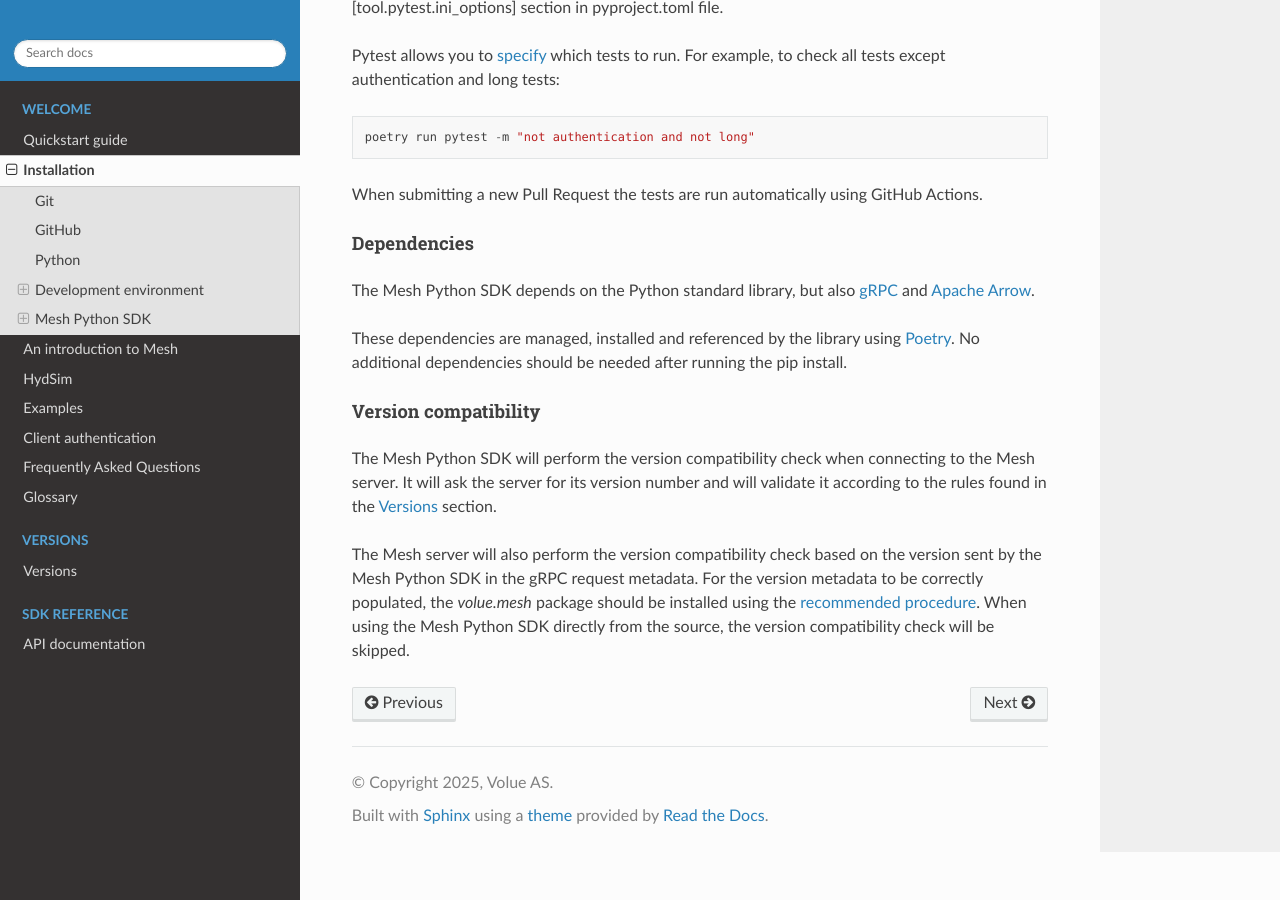
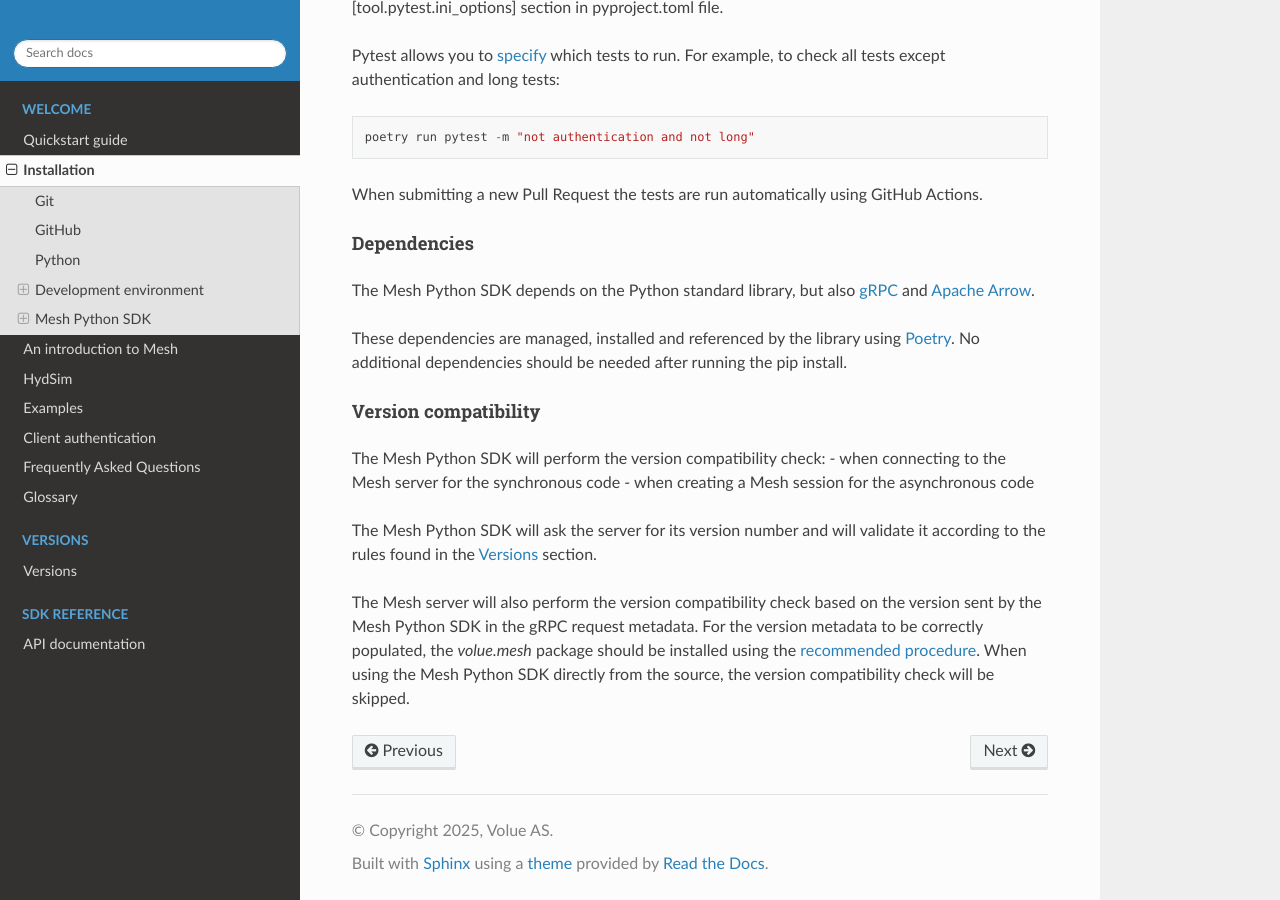
Before and after one commit to Volue-Public/energy-mesh-python, a Sphinx documentation site: the page built from docs/source/installation.rst, in a window 1280 px wide and 900 px high, scrolled down 4511 px. Built offline with Sphinx 7.4.7 and the Read the Docs theme 3.1.0, drawn with Linux system fonts in a browser that asks for light colours.

Commit message:
format and doc

```diff
--- a/docs/source/installation.rst
+++ b/docs/source/installation.rst
@@ -215,9 +215,12 @@ No additional dependencies should be needed after running the pip install.
 Version compatibility
 =====================
 
-The Mesh Python SDK will perform the version compatibility check when connecting to the Mesh server.
-It will ask the server for its version number and will validate it according to the rules
-found in the :doc:`versions` section.
+The Mesh Python SDK will perform the version compatibility check:
+- when connecting to the Mesh server for the synchronous code
+- when creating a Mesh session for the asynchronous code
+
+The Mesh Python SDK will ask the server for its version number
+and will validate it according to the rules found in the :doc:`versions` section.
 
 The Mesh server will also perform the version compatibility check based on the version
 sent by the Mesh Python SDK in the gRPC request metadata.
```
Also changed, not shown: 3 other files.
